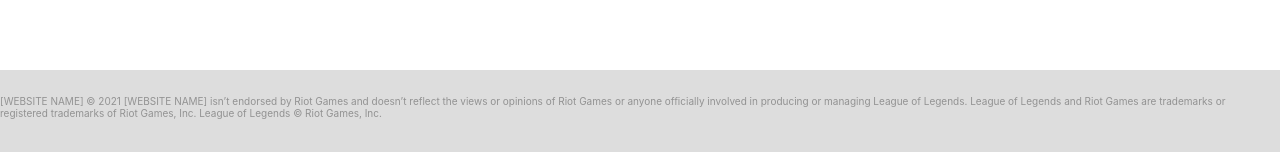
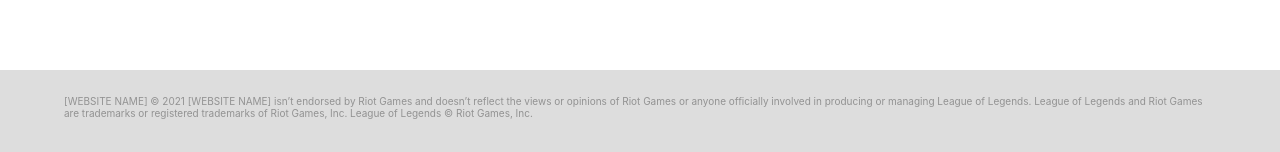
Before and after one commit to BusinessJoe/JungleDiff, a React (Create React App) app in the folder frontend/: page / in a window 1280 px wide. Shown: the part 645-797 px from the top of the page. Built offline with nearby package versions, Linux system fonts and the light colour scheme.

Commit message:
Create framework for footer and add some text

```diff
--- a/frontend/src/components/Home.css
+++ b/frontend/src/components/Home.css
@@ -9,8 +9,7 @@ footer {
 .footer-item1 {
   width: 80%;
   height: 50px;
-  justify: center;
-  padding: 25px 25px 10px 0;
+  padding: 25px 5% 10px 5%;
   flex: 1;
   color: #929292;
   font-size: 10px;
```
